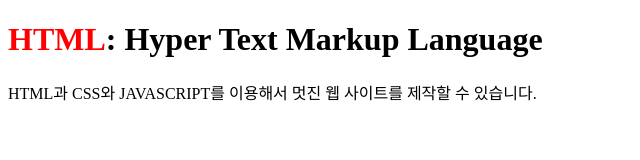
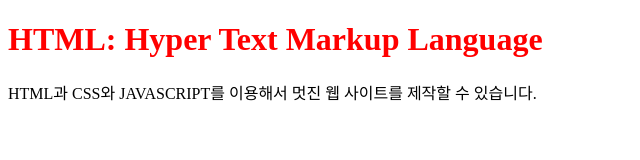
Before and after one commit to ankiwoong/WEB_UI, a plain HTML site: page CSS 이해하기/index.html in a window 1280 px wide. Shown: the whole page, without its empty margins (0-640 px from the left). Drawn offline with Linux system fonts and the light colour scheme.

Commit message:
문서 구조 관련 선택자 - 자식 선택자

```diff
--- a/CSS 이해하기/index.html
+++ b/CSS 이해하기/index.html
@@ -6,7 +6,7 @@
     <meta http-equiv="X-UA-Compatible" content="IE=edge">
     <meta name="viewport" content="width=device-width, initial-scale=1.0">
     <style>
-        div span {
+        div>h1 {
             color: red;
         }
     </style>
```
